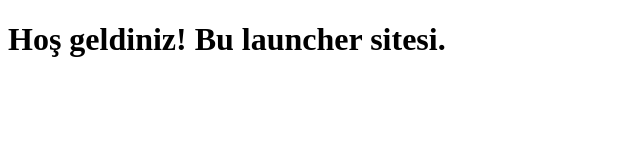
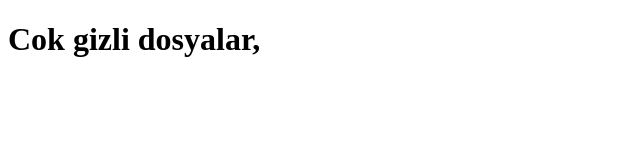
Before and after one commit to Lunaxqc/launcher, a plain HTML site: page index.html in a window 1280 px wide. Shown: the whole page, without its empty margins (0-640 px from the left). Drawn offline with Linux system fonts and the light colour scheme.

Commit message:
Update index.html

```diff
--- a/index.html
+++ b/index.html
@@ -1,9 +1,9 @@
 <!DOCTYPE html>
 <html>
 <head>
-  <title>Launcher</title>
+  <title>launcher.mazenetwork.com.tr</title>
 </head>
 <body>
-  <h1>Hoş geldiniz! Bu launcher sitesi.</h1>
+  <h1>Cok gizli dosyalar,</h1>
 </body>
 </html>
```
